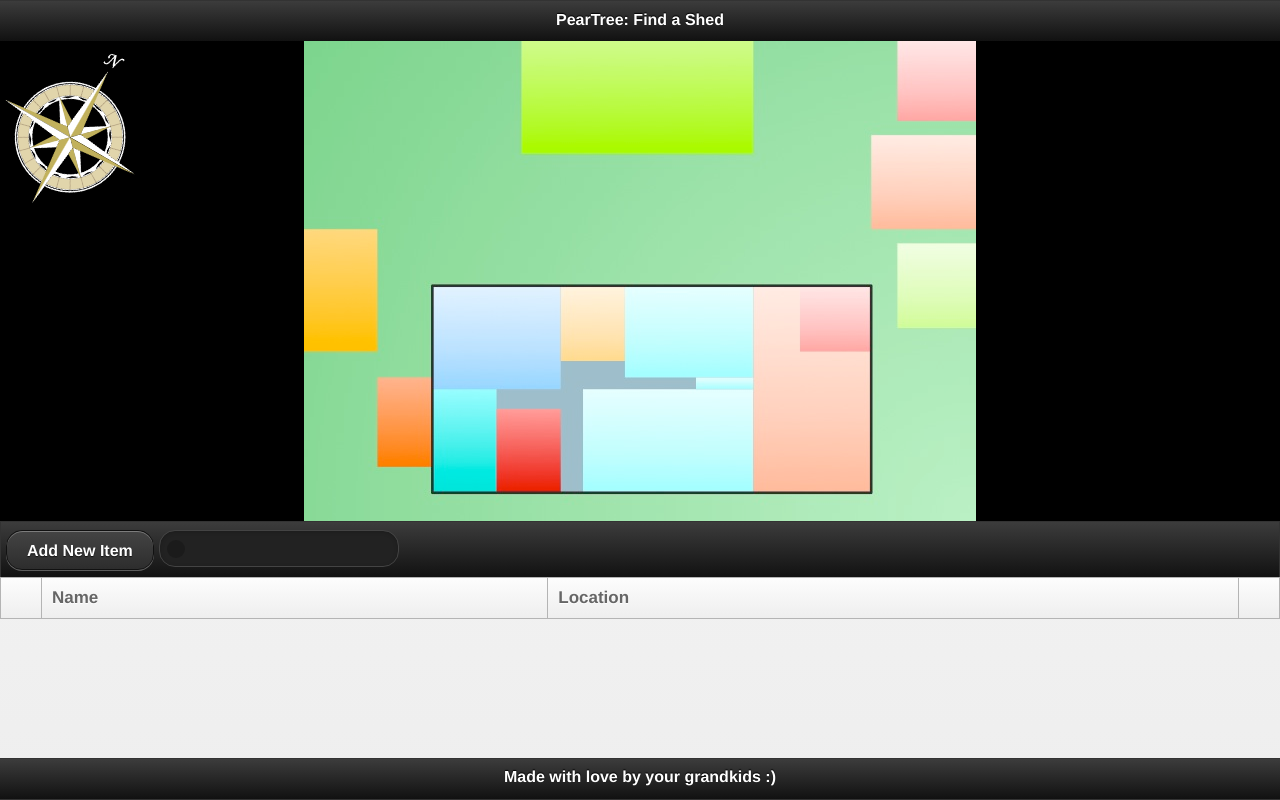
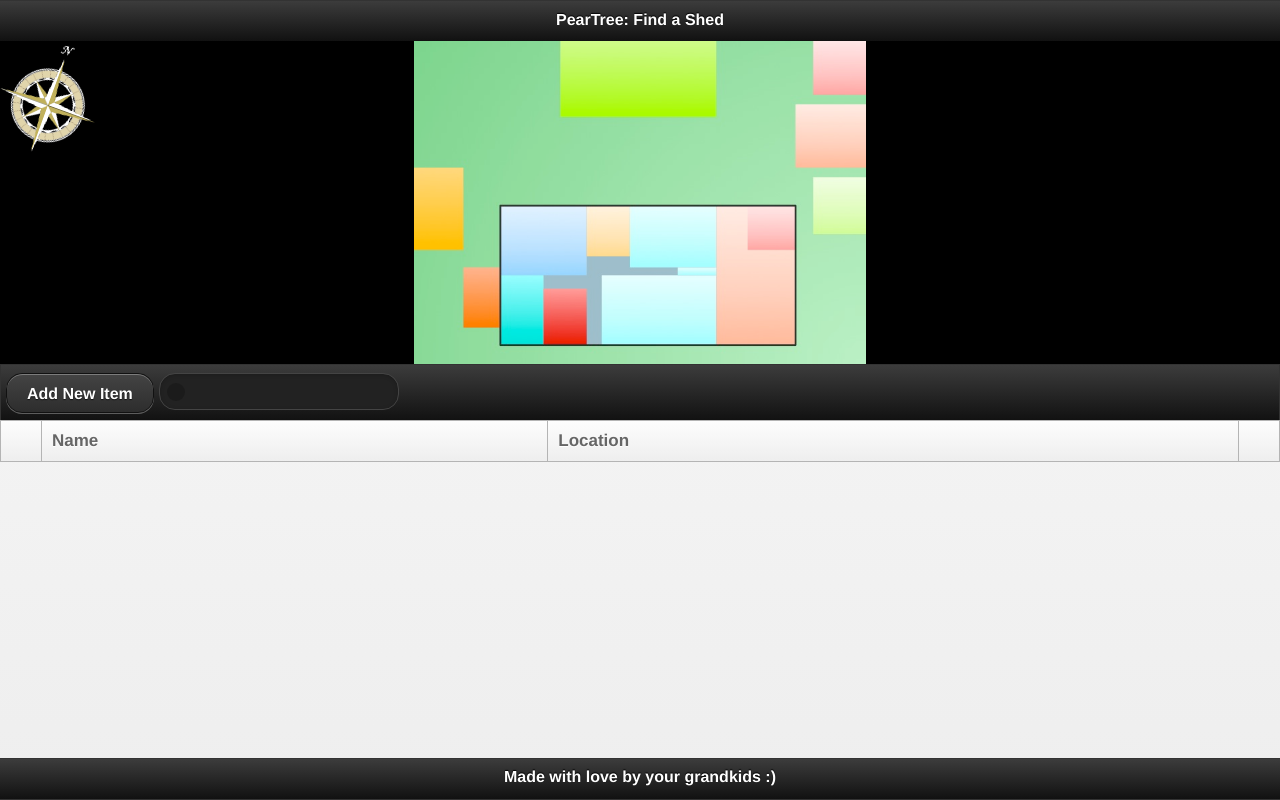
Before and after one commit to bpartridge/peartree, a plain HTML site: page index.html in a window 1280 px wide. Drawn offline with Linux system fonts and the light colour scheme; no server answers.

Commit message:
Fixed horrible scaling bugs on iOS

```diff
--- a/css/main.css
+++ b/css/main.css
@@ -49,7 +49,7 @@ div[data-role="footer"] {
   right: 0;
   margin-left: auto;
   margin-right: auto;
-  height: 480px;
+  height: 45%;
   background-image: url('../drawing.jpg');
   background-color: black;
   background-repeat: no-repeat;
@@ -63,7 +63,7 @@ div[data-role="footer"] {
 
 .below-landscape-container {
   position: absolute;
-  top: 480px; /* .landscape-container height */
+  top: 45%; /* .landscape-container height */
   bottom: 0;
   left: 0;
   right: 0;
@@ -132,10 +132,10 @@ table tbody tr:last-child td {
 }
 
 img.compass-rose {
-  width: 150px;
-  transform:rotate(30deg);
-  -ms-transform:rotate(30deg); /* IE 9 */
-  -moz-transform:rotate(30deg); /* Firefox */
-  -webkit-transform:rotate(30deg); /* Safari and Chrome */
-  -o-transform:rotate(30deg); /* Opera */
+  width: 100px;
+  transform:rotate(20deg);
+  -ms-transform:rotate(20deg); /* IE 9 */
+  -moz-transform:rotate(20deg); /* Firefox */
+  -webkit-transform:rotate(20deg); /* Safari and Chrome */
+  -o-transform:rotate(20deg); /* Opera */
 }
--- a/js/main.js
+++ b/js/main.js
@@ -256,7 +256,7 @@ $(function() {
         elHeight = $('.landscape-container').height(),
         elWidth = $('.landscape-container').width(),
         ratio = elHeight / origHeight,
-        leftOff = (elWidth - origWidth) / 2;
+        leftOff = (elWidth - origWidth * ratio) / 2;
 
       // console.log(ratio);
 
@@ -265,8 +265,8 @@ $(function() {
         if (!isNaN(val)) thisView.$el.css(attr, (val || 0) + "px");
       }
 
-      setCSS('left', attrs.left + leftOff);
-      setCSS('top', attrs.top);
+      setCSS('left', attrs.left * ratio + leftOff);
+      setCSS('top', attrs.top * ratio);
       setCSS('width', attrs.width * ratio);
       setCSS('height', attrs.height * ratio);
 
```
